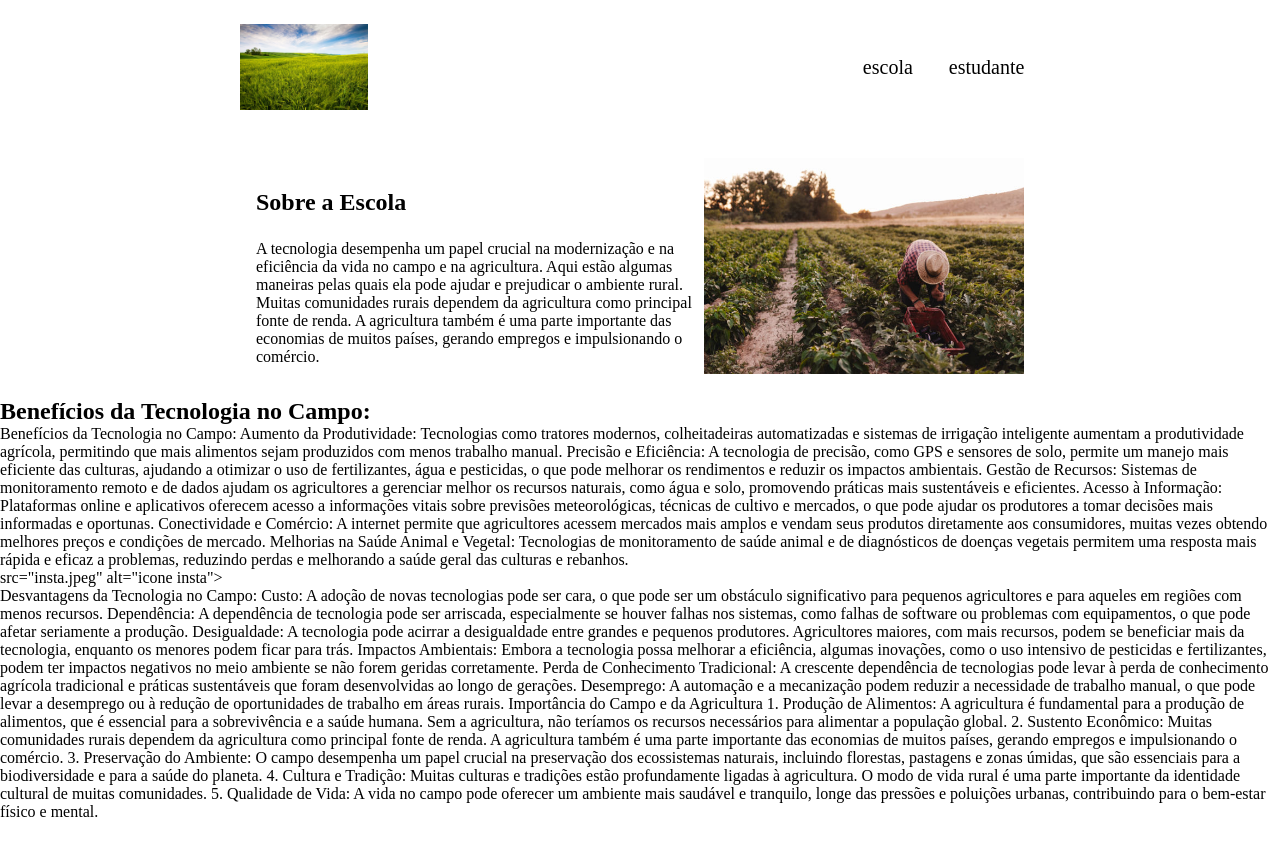
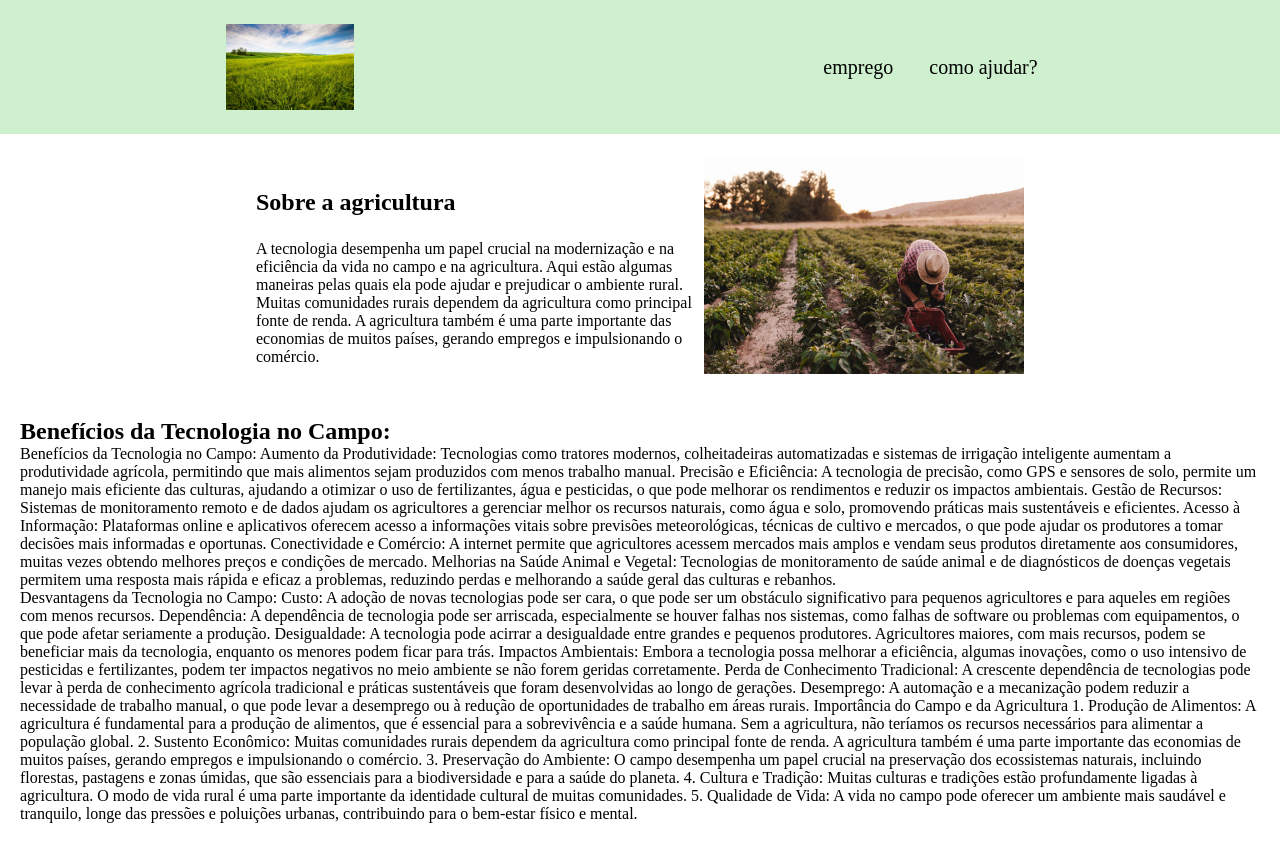
Before and after one commit to emidamiani/agrinho, a plain HTML site: page index.html in a window 1280 px wide. Before the commit the page ends 821 px from the top, so only its background shows below. Drawn offline with Linux system fonts and the light colour scheme.

Commit message:
Add files via upload

```diff
--- a/index.html
+++ b/index.html
@@ -11,19 +11,21 @@
     <header class="cabecalho">
         <img class="cabecalho-imagem" src="campo.png" alt="logo do campo">
         <ul class="cabecalho-lista">
-            <li class="cabecalho-lista-item">escola</li>
-            <li class="cabecalho-lista-item">estudante</li>
+            <li class="cabecalho-lista-item">emprego</li>
+            <li class="cabecalho-lista-item">como ajudar?</li>
         </ul>
     </header>
     <section class="escola">
         <div class="escola-div-conteudo">
-            <h2 class="escola-titulo">Sobre a Escola</h2>
+            <h2 class="escola-titulo">Sobre a agricultura</h2>
             <p class="escola-texto-um">   A tecnologia desempenha um papel crucial na modernização e na eficiência da vida no campo e na agricultura. Aqui estão algumas maneiras pelas quais ela pode ajudar e prejudicar o ambiente rural. </p>
             <p class="escola-texto-dois">      Muitas comunidades rurais dependem da agricultura como principal fonte de renda. A agricultura também é uma parte importante das economias de muitos países, gerando empregos e impulsionando o comércio.</p>
         </div>
         <img class="escola-imagem" src="emprego.png" alt="emprego">
     </section>
     <section class="estudante">
+
+       <header class="meio">
         <h2 class="estudante-titulo">Benefícios da Tecnologia no Campo:</h2>
 <p class="agrinho texto-um"> Benefícios da Tecnologia no Campo:
     Aumento da Produtividade: Tecnologias como tratores modernos, colheitadeiras automatizadas e sistemas de irrigação inteligente aumentam a produtividade agrícola, permitindo que mais alimentos sejam produzidos com menos trabalho manual.
@@ -38,7 +40,6 @@ Conectividade e Comércio: A internet permite que agricultores acessem mercados
 
 Melhorias na Saúde Animal e Vegetal: Tecnologias de monitoramento de saúde animal e de diagnósticos de doenças vegetais permitem uma resposta mais rápida e eficaz a problemas, reduzindo perdas e melhorando a saúde geral das culturas e rebanhos.
 </p>
-        src="insta.jpeg" alt="icone insta">
 
 
 <p class=" agrinho texto dois">Desvantagens da Tecnologia no Campo:
@@ -65,6 +66,7 @@ Melhorias na Saúde Animal e Vegetal: Tecnologias de monitoramento de saúde ani
 
             5. Qualidade de Vida: A vida no campo pode oferecer um ambiente mais saudável e tranquilo, longe das pressões e poluições urbanas, contribuindo para o bem-estar físico e mental.
         </p>
-</body>
+    </header>
+    </body>
 
 </html>
--- a/style.css
+++ b/style.css
@@ -1,6 +1,6 @@
 header {
-    background-color: #ffffff;
-    color: white;
+    background-color: #79dd6f;
+    color: rgb(124, 209, 112);
 }
 
 * {
@@ -9,7 +9,7 @@ header {
 }
 
 .cabecalho {
-    background-color: #ffffff;
+    background-color: #cef0ce;
     color: rgb(0, 0, 0);
     display: flex;
     justify-content: space-around;
@@ -46,3 +46,13 @@ header {
 .escola-titulo{
     padding: 24px 0;
 }
+
+.meio {
+    background-color: #ffffff;
+    color: rgb(0, 0, 0);
+}
+
+.meio{
+    margin: 10px;
+    padding: 10px;
+}
```
